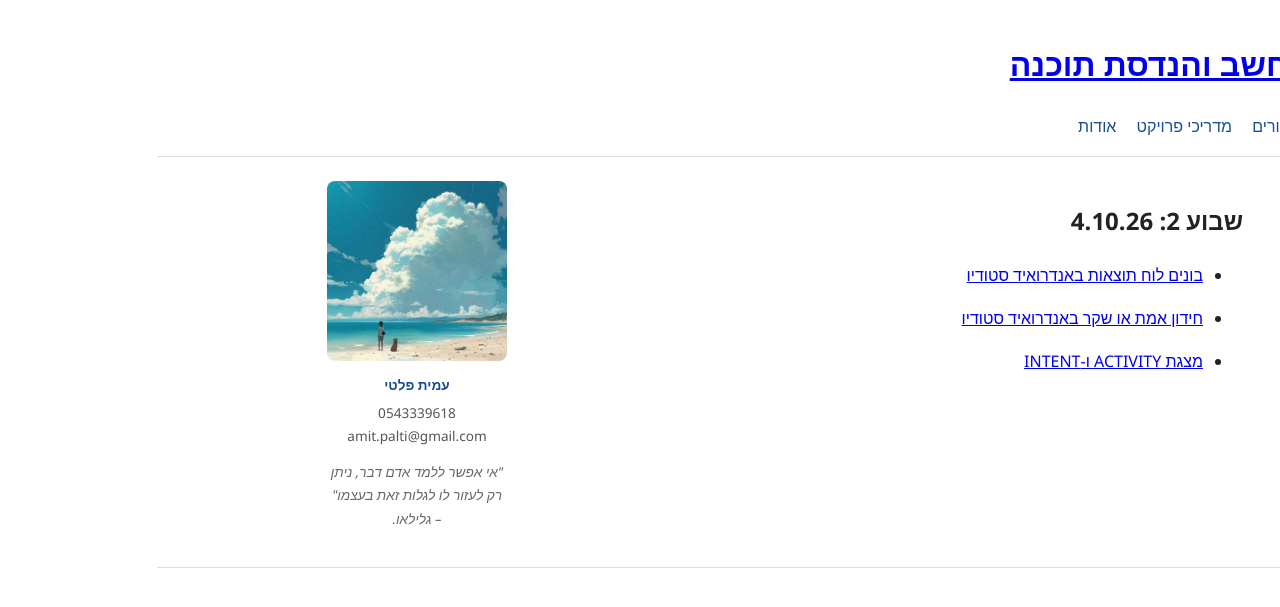
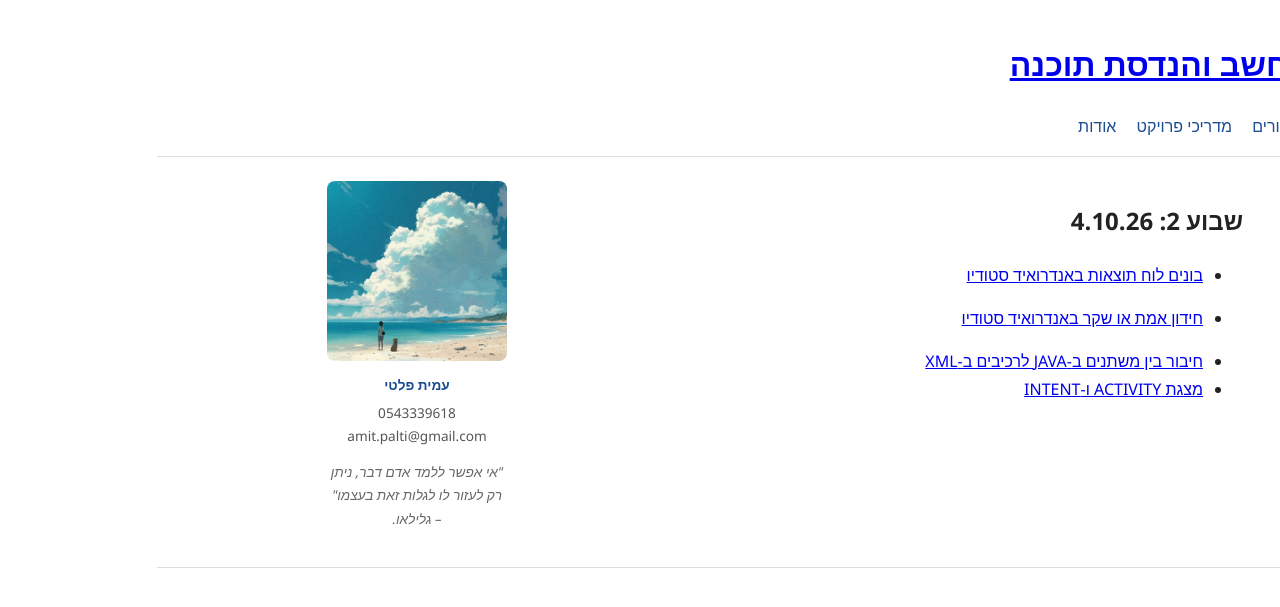
Before and after one commit to megidocs/amit4change, a Jekyll site: the page built from students/kita-yb/syllabus/week-02/index.md, in a window 1280 px wide. Shown: the top 607 px of the page. Built offline with Jekyll 4.4.1, drawn with Linux system fonts in a browser that asks for light colours.

Commit message:
Add files via upload

```diff
--- a/students/kita-yb/syllabus/week-02/index.md
+++ b/students/kita-yb/syllabus/week-02/index.md
@@ -10,4 +10,5 @@ permalink: /students/kita-yb/syllabus/week-02/
   [בונים לוח תוצאות באנדרואיד סטודיו](https://claude.ai/artifact/97s38yuo89nrsWCG9cb8Rx)
 - <!-- TODO: להחליף בקישור פנימי לאחר ייבוא המדריך אל guides/android-for-dummies/ -->
   [חידון אמת או שקר באנדרואיד סטודיו](https://claude.ai/artifact/XgVdkaWgst4xNztdhPAQyS)
+- [חיבור בין משתנים ב-JAVA לרכיבים ב-XML](https://notebook.google.com/notebook/2e72a962-41b7-494b-9b10-c547c0bb8c61/artifact/077655c7-094c-4320-a535-b995d4d87ac1?utm_source=nlm_web_share&utm_medium=google_oo&utm_campaign=art_share_1&utm_content=&utm_smc=nlm_web_share_google_oo_art_share_1_)
 - [מצגת ACTIVITY ו-INTENT](https://notebook.google.com/notebook/48f05dc5-fd6c-44b2-ac14-1116a1280596/artifact/919bcfa4-0803-4bc7-8f00-034385215968?utm_source=nlm_web_share&utm_medium=google_oo&utm_campaign=art_share_1&utm_content=&utm_smc=nlm_web_share_google_oo_art_share_1_)
```
